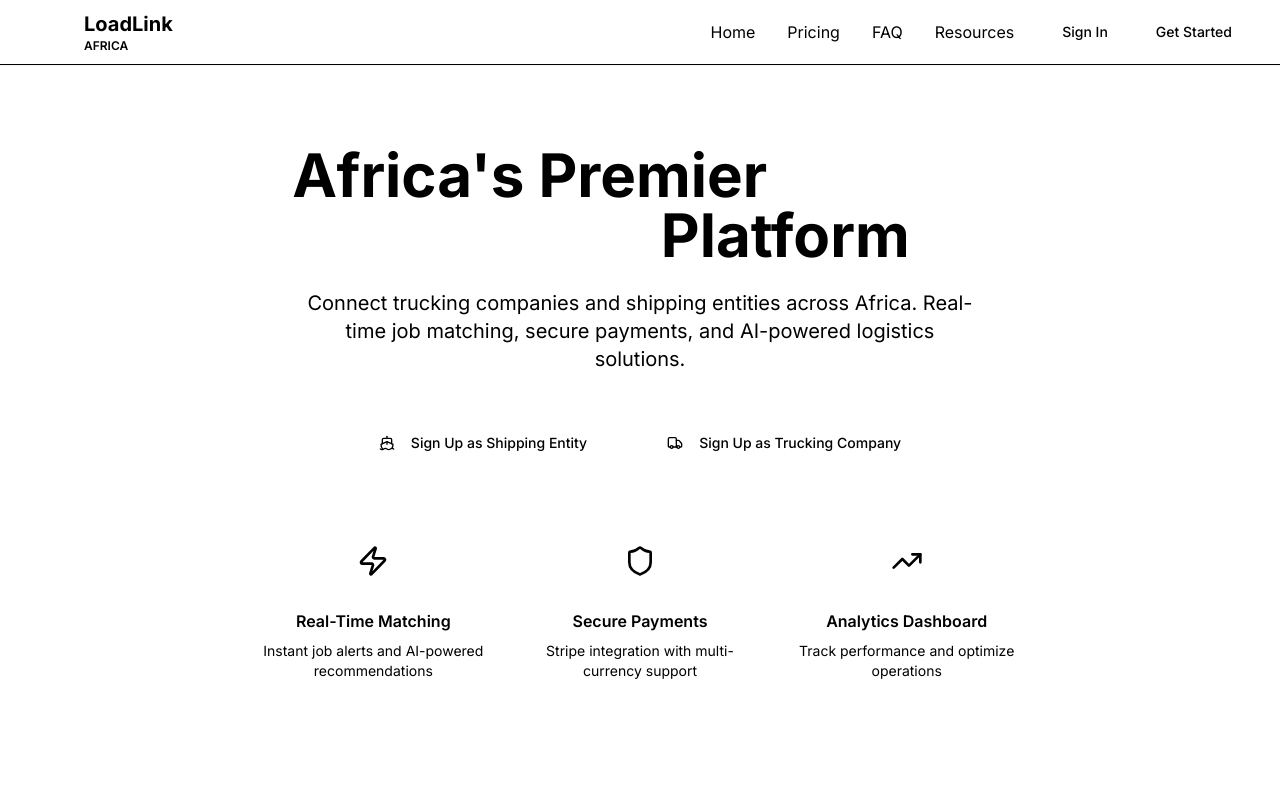
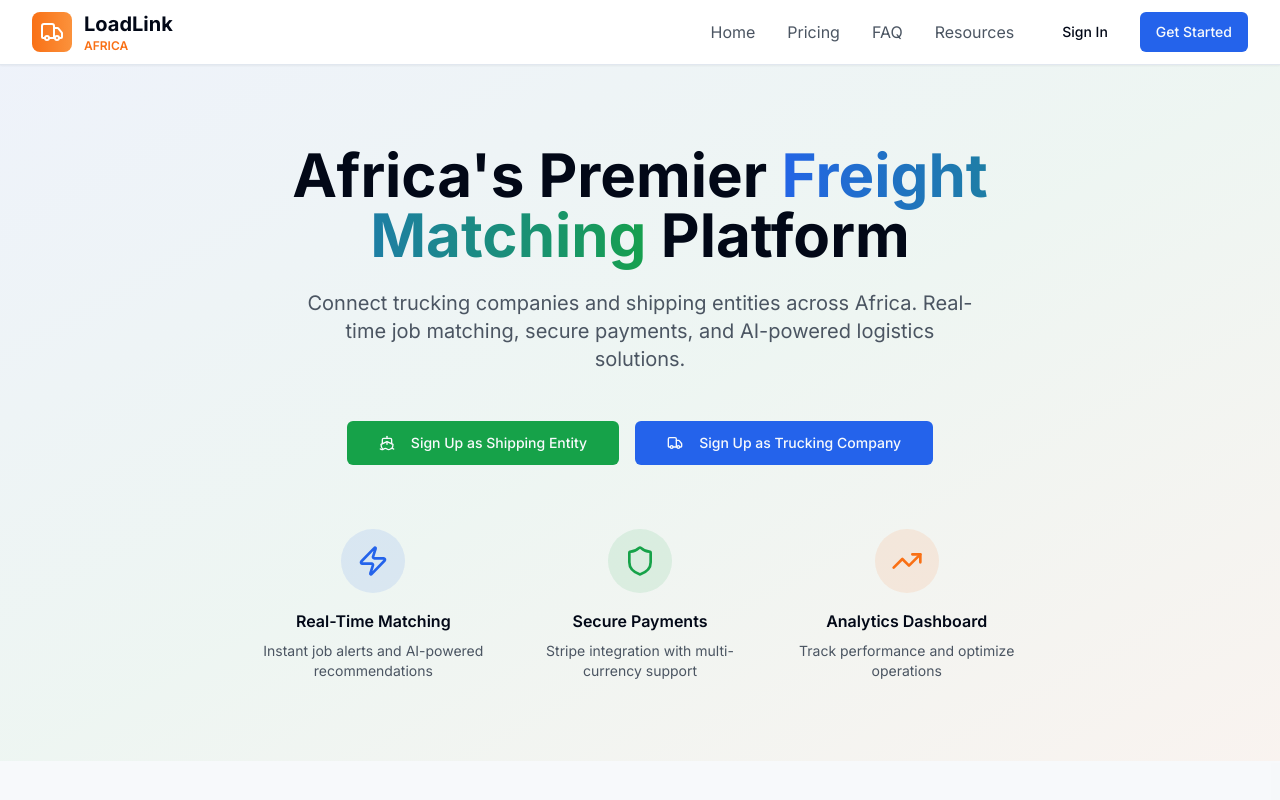
Before and after one commit to Masaxx/afri4, a React (Vite) app in the folder frontend/: page / in a window 1280 px wide. Shown: the top 800 px of the page. Built offline with nearby package versions, Linux system fonts and the light colour scheme.

Commit message:
Update index.css

```diff
--- a/frontend/src/index.css
+++ b/frontend/src/index.css
@@ -4,99 +4,77 @@
 @tailwind utilities;
 
 :root {
-  --background: hsl(210, 20%, 98%);
-  --foreground: hsl(222, 84%, 4.9%);
-  --card: hsl(0, 0%, 100%);
-  --card-foreground: hsl(222, 84%, 4.9%);
-  --popover: hsl(0, 0%, 100%);
-  --popover-foreground: hsl(222, 84%, 4.9%);
-  --primary: hsl(221, 83%, 53%);
-  --primary-foreground: hsl(210, 40%, 98%);
-  --secondary: hsl(142, 76%, 36%);
-  --secondary-foreground: hsl(210, 40%, 98%);
-  --muted: hsl(210, 40%, 96%);
-  --muted-foreground: hsl(215, 13%, 34%);
-  --accent: hsl(24, 95%, 53%);
-  --accent-foreground: hsl(210, 40%, 98%);
-  --destructive: hsl(0, 84%, 60%);
-  --destructive-foreground: hsl(210, 40%, 98%);
-  --border: hsl(214, 32%, 91%);
-  --input: hsl(214, 32%, 91%);
-  --ring: hsl(221, 83%, 53%);
-  --chart-1: hsl(12, 76%, 61%);
-  --chart-2: hsl(173, 58%, 39%);
-  --chart-3: hsl(197, 37%, 24%);
-  --chart-4: hsl(43, 74%, 66%);
-  --chart-5: hsl(27, 87%, 67%);
-  --sidebar: hsl(180, 6.6667%, 97.0588%);
-  --sidebar-foreground: hsl(210, 25%, 7.8431%);
-  --sidebar-primary: hsl(203.8863, 88.2845%, 53.1373%);
-  --sidebar-primary-foreground: hsl(0, 0%, 100%);
-  --sidebar-accent: hsl(211.5789, 51.3514%, 92.7451%);
-  --sidebar-accent-foreground: hsl(203.8863, 88.2845%, 53.1373%);
-  --sidebar-border: hsl(205.0000, 25.0000%, 90.5882%);
-  --sidebar-ring: hsl(202.8169, 89.1213%, 53.1373%);
-  --font-sans: Inter, sans-serif;
-  --font-serif: Georgia, serif;
-  --font-mono: Menlo, monospace;
+  --background: 210 20% 98%;
+  --foreground: 222 84% 4.9%;
+  --card: 0 0% 100%;
+  --card-foreground: 222 84% 4.9%;
+  --popover: 0 0% 100%;
+  --popover-foreground: 222 84% 4.9%;
+  --primary: 221 83% 53%;
+  --primary-foreground: 210 40% 98%;
+  --secondary: 142 76% 36%;
+  --secondary-foreground: 210 40% 98%;
+  --muted: 210 40% 96%;
+  --muted-foreground: 215 13% 34%;
+  --accent: 24 95% 53%;
+  --accent-foreground: 210 40% 98%;
+  --destructive: 0 84% 60%;
+  --destructive-foreground: 210 40% 98%;
+  --border: 214 32% 91%;
+  --input: 214 32% 91%;
+  --ring: 221 83% 53%;
+  --chart-1: 12 76% 61%;
+  --chart-2: 173 58% 39%;
+  --chart-3: 197 37% 24%;
+  --chart-4: 43 74% 66%;
+  --chart-5: 27 87% 67%;
+  --sidebar: 180 6.6667% 97.0588%;
+  --sidebar-foreground: 210 25% 7.8431%;
+  --sidebar-primary: 203.8863 88.2845% 53.1373%;
+  --sidebar-primary-foreground: 0 0% 100%;
+  --sidebar-accent: 211.5789 51.3514% 92.7451%;
+  --sidebar-accent-foreground: 203.8863 88.2845% 53.1373%;
+  --sidebar-border: 205.0000 25.0000% 90.5882%;
+  --sidebar-ring: 202.8169 89.1213% 53.1373%;
+  --font-sans: Inter, ui-sans-serif, system-ui, sans-serif;
+  --font-serif: ui-serif, Georgia, serif;
+  --font-mono: ui-monospace, SFMono-Regular, Menlo, monospace;
   --radius: 0.5rem;
-  --shadow-2xs: 0px 2px 0px 0px hsl(202.8169, 89.1213%, 53.1373%, 0.00);
-  --shadow-xs: 0px 2px 0px 0px hsl(202.8169, 89.1213%, 53.1373%, 0.00);
-  --shadow-sm: 0px 2px 0px 0px hsl(202.8169, 89.1213%, 53.1373%, 0.00), 0px 1px 2px -1px hsl(202.8169, 89.1213%, 53.1373%, 0.00);
-  --shadow: 0px 2px 0px 0px hsl(202.8169, 89.1213%, 53.1373%, 0.00), 0px 1px 2px -1px hsl(202.8169, 89.1213%, 53.1373%, 0.00);
-  --shadow-md: 0px 2px 0px 0px hsl(202.8169, 89.1213%, 53.1373%, 0.00), 0px 2px 4px -1px hsl(202.8169, 89.1213%, 53.1373%, 0.00);
-  --shadow-lg: 0px 2px 0px 0px hsl(202.8169, 89.1213%, 53.1373%, 0.00), 0px 4px 6px -1px hsl(202.8169, 89.1213%, 53.1373%, 0.00);
-  --shadow-xl: 0px 2px 0px 0px hsl(202.8169, 89.1213%, 53.1373%, 0.00), 0px 8px 10px -1px hsl(202.8169, 89.1213%, 53.1373%, 0.00);
-  --shadow-2xl: 0px 2px 0px 0px hsl(202.8169, 89.1213%, 53.1373%, 0.00);
-  --tracking-normal: 0em;
-  --spacing: 0.25rem;
 }
 
 .dark {
-  --background: hsl(0, 0%, 0%);
-  --foreground: hsl(200, 6.6667%, 91.1765%);
-  --card: hsl(228, 9.8039%, 10%);
-  --card-foreground: hsl(0, 0%, 85.0980%);
-  --popover: hsl(0, 0%, 0%);
-  --popover-foreground: hsl(200, 6.6667%, 91.1765%);
-  --primary: hsl(203.7736, 87.6033%, 52.5490%);
-  --primary-foreground: hsl(0, 0%, 100%);
-  --secondary: hsl(195.0000, 15.3846%, 94.9020%);
-  --secondary-foreground: hsl(210, 25%, 7.8431%);
-  --muted: hsl(0, 0%, 9.4118%);
-  --muted-foreground: hsl(210, 3.3898%, 46.2745%);
-  --accent: hsl(205.7143, 70%, 7.8431%);
-  --accent-foreground: hsl(203.7736, 87.6033%, 52.5490%);
-  --destructive: hsl(356.3033, 90.5579%, 54.3137%);
-  --destructive-foreground: hsl(0, 0%, 100%);
-  --border: hsl(210, 5.2632%, 14.9020%);
-  --input: hsl(207.6923, 27.6596%, 18.4314%);
-  --ring: hsl(202.8169, 89.1213%, 53.1373%);
-  --chart-1: hsl(203.8863, 88.2845%, 53.1373%);
-  --chart-2: hsl(159.7826, 100%, 36.0784%);
-  --chart-3: hsl(42.0290, 92.8251%, 56.2745%);
-  --chart-4: hsl(147.1429, 78.5047%, 41.9608%);
-  --chart-5: hsl(341.4894, 75.2000%, 50.9804%);
-  --sidebar: hsl(228, 9.8039%, 10%);
-  --sidebar-foreground: hsl(0, 0%, 85.0980%);
-  --sidebar-primary: hsl(202.8169, 89.1213%, 53.1373%);
-  --sidebar-primary-foreground: hsl(0, 0%, 100%);
-  --sidebar-accent: hsl(205.7143, 70%, 7.8431%);
-  --sidebar-accent-foreground: hsl(203.7736, 87.6033%, 52.5490%);
-  --sidebar-border: hsl(205.7143, 15.7895%, 26.0784%);
-  --sidebar-ring: hsl(202.8169, 89.1213%, 53.1373%);
-  --font-sans: Inter, sans-serif;
-  --font-serif: Georgia, serif;
-  --font-mono: Menlo, monospace;
-  --radius: 0.5rem;
-  --shadow-2xs: 0px 2px 0px 0px hsl(202.8169, 89.1213%, 53.1373%, 0.00);
-  --shadow-xs: 0px 2px 0px 0px hsl(202.8169, 89.1213%, 53.1373%, 0.00);
-  --shadow-sm: 0px 2px 0px 0px hsl(202.8169, 89.1213%, 53.1373%, 0.00), 0px 1px 2px -1px hsl(202.8169, 89.1213%, 53.1373%, 0.00);
-  --shadow: 0px 2px 0px 0px hsl(202.8169, 89.1213%, 53.1373%, 0.00), 0px 1px 2px -1px hsl(202.8169, 89.1213%, 53.1373%, 0.00);
-  --shadow-md: 0px 2px 0px 0px hsl(202.8169, 89.1213%, 53.1373%, 0.00), 0px 2px 4px -1px hsl(202.8169, 89.1213%, 53.1373%, 0.00);
-  --shadow-lg: 0px 2px 0px 0px hsl(202.8169, 89.1213%, 53.1373%, 0.00), 0px 4px 6px -1px hsl(202.8169, 89.1213%, 53.1373%, 0.00);
-  --shadow-xl: 0px 2px 0px 0px hsl(202.8169, 89.1213%, 53.1373%, 0.00), 0px 8px 10px -1px hsl(202.8169, 89.1213%, 53.1373%, 0.00);
-  --shadow-2xl: 0px 2px 0px 0px hsl(202.8169, 89.1213%, 53.1373%, 0.00);
+  --background: 0 0% 0%;
+  --foreground: 200 6.6667% 91.1765%;
+  --card: 228 9.8039% 10%;
+  --card-foreground: 0 0% 85.0980%;
+  --popover: 0 0% 0%;
+  --popover-foreground: 200 6.6667% 91.1765%;
+  --primary: 203.7736 87.6033% 52.5490%;
+  --primary-foreground: 0 0% 100%;
+  --secondary: 195.0000 15.3846% 94.9020%;
+  --secondary-foreground: 210 25% 7.8431%;
+  --muted: 0 0% 9.4118%;
+  --muted-foreground: 210 3.3898% 46.2745%;
+  --accent: 205.7143 70% 7.8431%;
+  --accent-foreground: 203.7736 87.6033% 52.5490%;
+  --destructive: 356.3033 90.5579% 54.3137%;
+  --destructive-foreground: 0 0% 100%;
+  --border: 210 5.2632% 14.9020%;
+  --input: 207.6923 27.6596% 18.4314%;
+  --ring: 202.8169 89.1213% 53.1373%;
+  --chart-1: 203.8863 88.2845% 53.1373%;
+  --chart-2: 159.7826 100% 36.0784%;
+  --chart-3: 42.0290 92.8251% 56.2745%;
+  --chart-4: 147.1429 78.5047% 41.9608%;
+  --chart-5: 341.4894 75.2000% 50.9804%;
+  --sidebar: 228 9.8039% 10%;
+  --sidebar-foreground: 0 0% 85.0980%;
+  --sidebar-primary: 202.8169 89.1213% 53.1373%;
+  --sidebar-primary-foreground: 0 0% 100%;
+  --sidebar-accent: 205.7143 70% 7.8431%;
+  --sidebar-accent-foreground: 203.7736 87.6033% 52.5490%;
+  --sidebar-border: 205.7143 15.7895% 26.0784%;
+  --sidebar-ring: 202.8169 89.1213% 53.1373%;
 }
 
 @layer base {
@@ -106,5 +84,25 @@
 
   body {
     @apply font-sans antialiased bg-background text-foreground;
+    font-family: var(--font-sans);
+  }
+
+  html {
+    scroll-behavior: smooth;
   }
 }
+
+/* Ensure fonts load properly */
+@layer base {
+  .font-sans {
+    font-family: var(--font-sans);
+  }
+
+  .font-serif {
+    font-family: var(--font-serif);
+  }
+
+  .font-mono {
+    font-family: var(--font-mono);
+  }
+}
```
